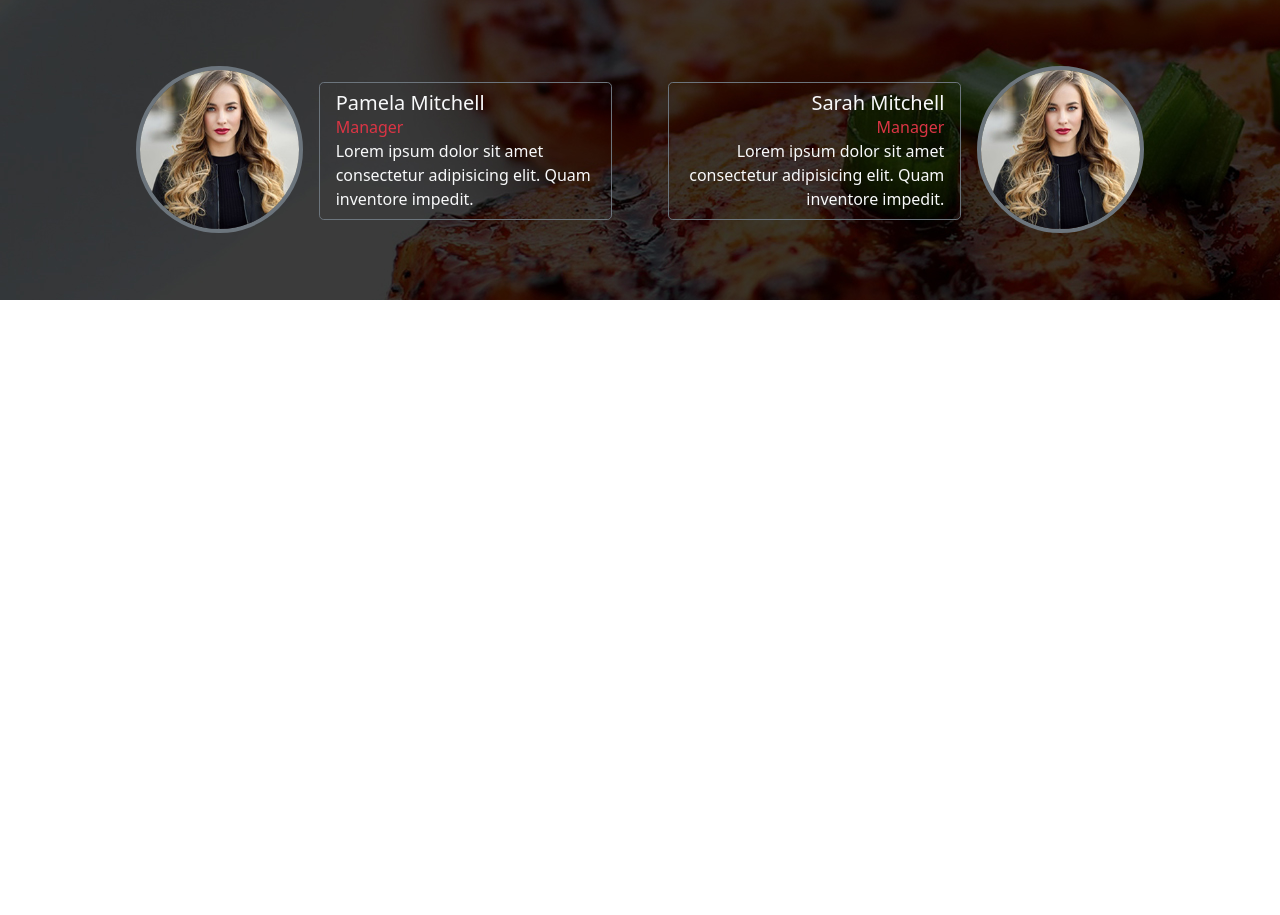
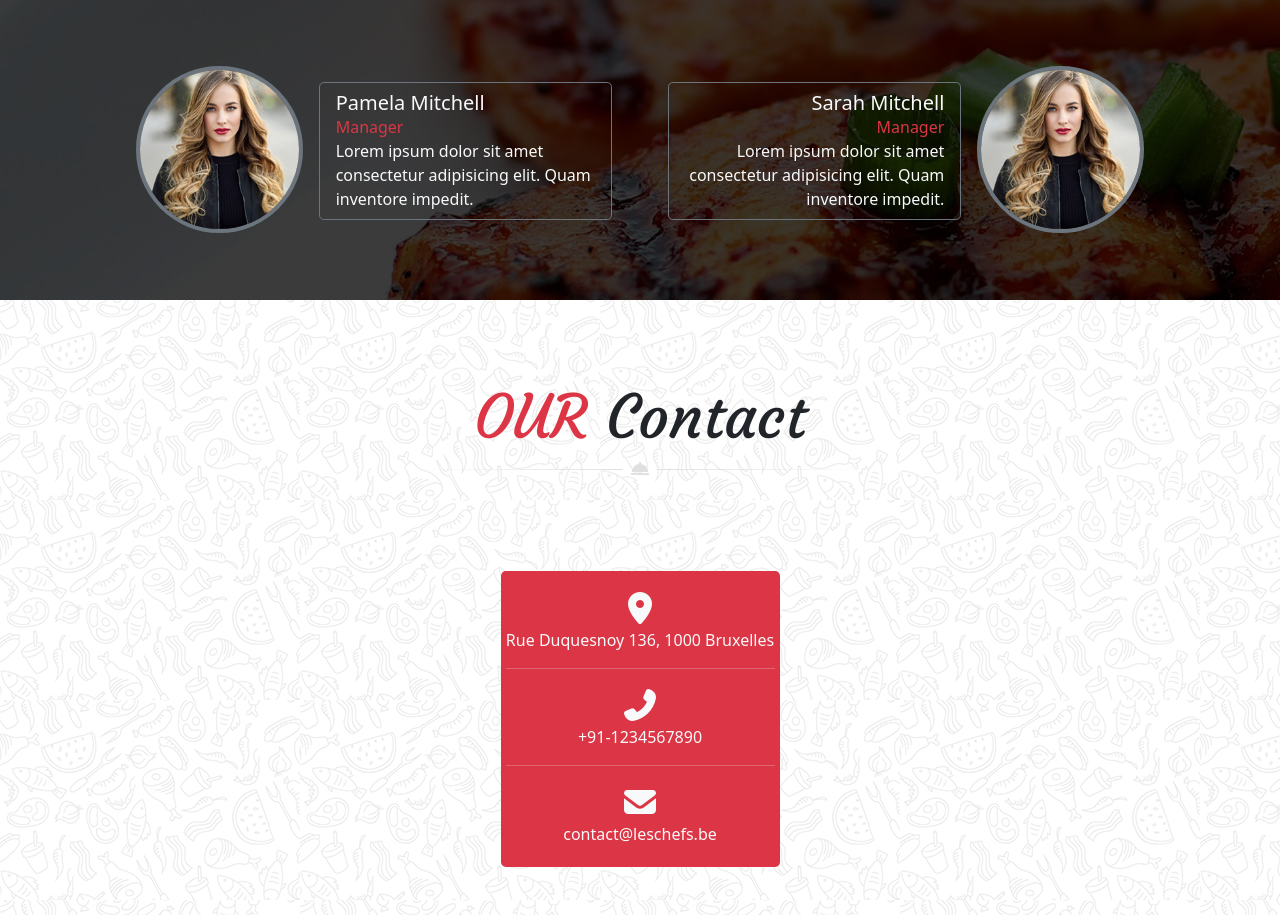
Before and after one commit to Hndrckx/git_bootstrap_les_chefs, a website: page index.html in a window 1280 px wide. Shown: the part 4212-5127 px from the top of the page. Before the commit the page ends 4512 px from the top, so only its background shows below. Drawn offline with nearby package versions, Linux system fonts and the light colour scheme.

Commit message:
contact_finish_save_AH

```diff
--- a/index.html
+++ b/index.html
@@ -395,6 +395,31 @@
                 <!--Testimonials End-->
         </section>
         <!--Section End : Testimonials-->
+        <!--Section Start : Contact-->
+        <section>
+            <!--Contact Start-->
+            <div class="bg_content_one pt-5 pb-5" style="background-image: url(./public/img/main_bg.jpg);">
+                <div>
+                    <p class="title_menu courgette offset-3 text-center pt-4">
+                        <span class="text-danger">OUR</span> Contact</p>
+                        <div class="d-flex justify-content-center">
+                            <img src="./public/img/decoration_line.png">
+                        </div>
+                </div>
+                <div class="container d-flex justify-content-center mt-5">
+                    <div class="contact_card w-25 bg-danger d-flex justify-content-center rounded-3 flex-column text-center mt-5 border border-5 border-danger">
+                        <i class="fas fa-map-marker-alt text-light fs-2 ps-3 pe-3 pt-3 pb-1"></i>
+                        <p class="text-light m-0">Rue Duquesnoy 136, 1000 Bruxelles</p>
+                        <hr>
+                        <i class="fas fa-phone-alt text-light fs-2 ps-3 pe-3 pt-1 pb-1"></i>
+                        <p class="text-light m-0">+91-1234567890</p>
+                        <hr>
+                        <i class="fas fa-envelope text-light fs-2 ps-3 pe-3 pt-1 pb-1"></i>
+                        <p class="text-light">contact@leschefs.be</p>
+                    </div>
+                </div>
+            </div>
+        </section>
     </main>
 
     <script src="./node_modules/bootstrap/dist/js/bootstrap.js"></script>
--- a/src/sass/module/_content.sass
+++ b/src/sass/module/_content.sass
@@ -7,3 +7,6 @@
 
 .red_ban
     width: 90%
+
+hr
+    color: #edf2ef
```
Also changed, not shown: public/css/app.css, 1 other file.
